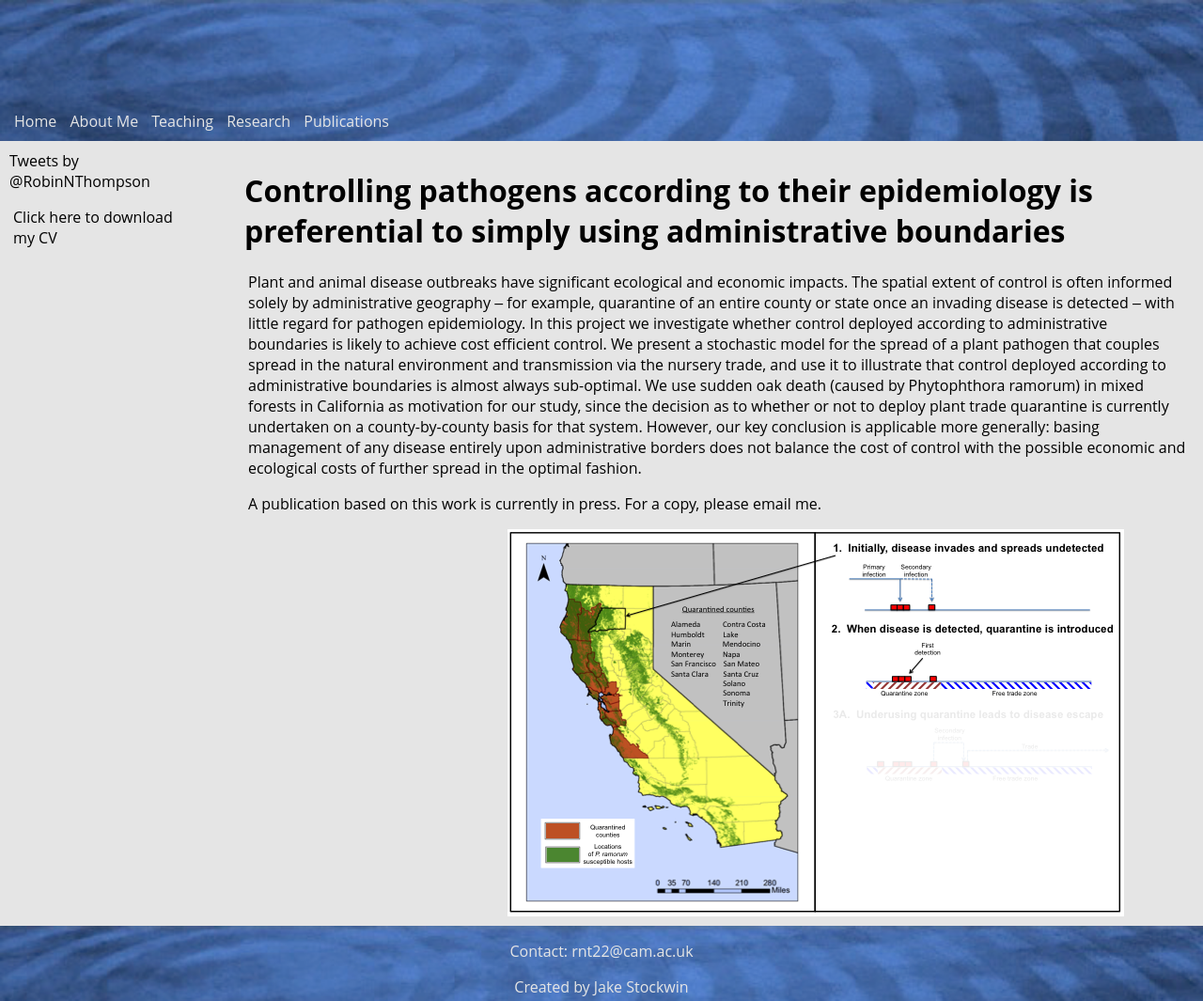
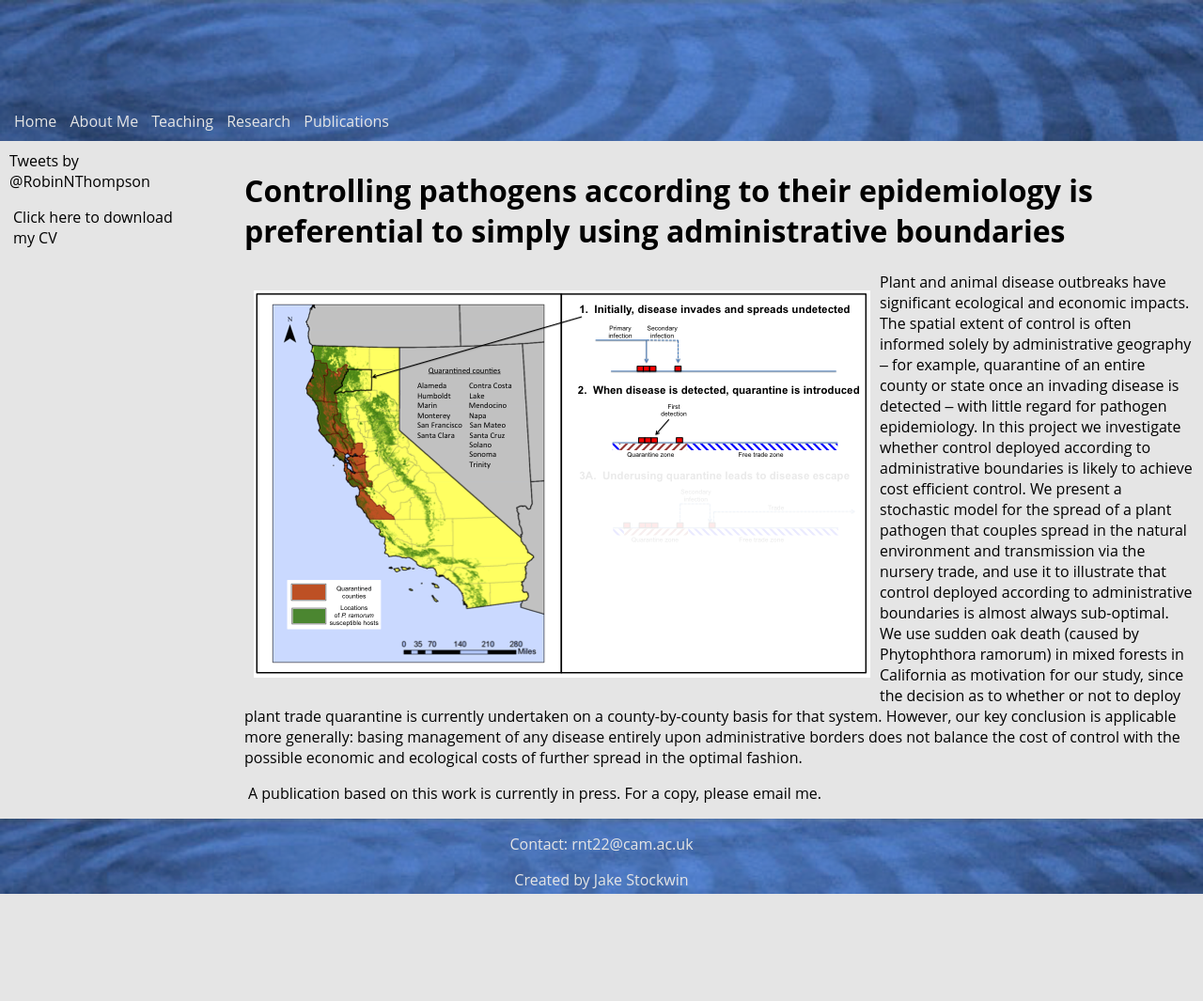
Before and after one commit to robin-thompson/robin-thompson.github.io, a Jekyll site: the page built from _research-projects/003-Controlling-pathogens-according-to-their-epidemiology-is-preferential-to-simply-using-administrative-boundaries.html, in a window 1280 px wide. Shown: the whole page at 94% size. Built offline with Jekyll 4.4.1, drawn with Linux system fonts in a browser that asks for light colours; comment, search, counter and statistics services are not loaded; after the commit the page ends 951 px from its top, so only the background shows below that.

Commit message:
Wrap text around images

```diff
--- a/_research-projects/003-Controlling-pathogens-according-to-their-epidemiology-is-preferential-to-simply-using-administrative-boundaries.html
+++ b/_research-projects/003-Controlling-pathogens-according-to-their-epidemiology-is-preferential-to-simply-using-administrative-boundaries.html
@@ -2,16 +2,15 @@
 title: "Controlling pathogens according to their epidemiology is preferential to simply using administrative boundaries"
 ---
 
-<p> Plant and animal disease outbreaks have significant ecological and economic impacts. The spatial extent of control is often informed solely by administrative geography
+<p>
+  <div id="quarantineAnimation">
+    <img src="/images/quarantineAnimation/quarantine5.png">
+    <img src="/images/quarantineAnimation/quarantine4.png">
+    <img src="/images/quarantineAnimation/quarantine3.png">
+    <img src="/images/quarantineAnimation/quarantine2.png">
+    <img src="/images/quarantineAnimation/quarantine1.png">
+  </div>
+  Plant and animal disease outbreaks have significant ecological and economic impacts. The spatial extent of control is often informed solely by administrative geography
  &#8210 for example, quarantine of an entire county or state once an invading disease is detected &#8210 with little regard for pathogen epidemiology. In this project we investigate whether control deployed according to administrative boundaries is likely to achieve cost efficient control. We present a stochastic model for the spread of a plant pathogen that couples spread in the natural environment and transmission via the nursery trade, and use it to illustrate that control deployed according to administrative boundaries is almost always sub-optimal. We use sudden oak death (caused by Phytophthora ramorum) in mixed forests in California as motivation for our study, since the decision as to whether or not to deploy plant trade quarantine is currently undertaken on a county-by-county basis for that system. However, our key conclusion is applicable more generally: basing management of any disease entirely upon administrative borders does not balance the cost of control with the possible economic and ecological costs of further spread in the optimal fashion. </p>
 
 <p>A publication based on this work is currently in press. For a copy, please email me. </p>
-
-
-<div id="quarantineAnimation">
-  <img src="/images/quarantineAnimation/quarantine5.png">
-  <img src="/images/quarantineAnimation/quarantine4.png">
-  <img src="/images/quarantineAnimation/quarantine3.png">
-  <img src="/images/quarantineAnimation/quarantine2.png">
-  <img src="/images/quarantineAnimation/quarantine1.png">
-</div>
--- a/index.html
+++ b/index.html
@@ -3,7 +3,7 @@ title: Home
 ---
 
 
-<p> I am a postdoctoral research assistant in mathematical epidemiology at the University of Oxford, and a stipendiary lecturer in applied mathematics at Lady Margaret Hall. This website
+<p> <img src="images/robin.jpg" height="600px" style="float: left;">
+I am a postdoctoral research assistant in mathematical epidemiology at the University of Oxford, and a stipendiary lecturer in applied mathematics at Lady Margaret Hall. This website
 contains some information about my research and teaching. If there is anything that you cannot find, or you would like any more information, feel free to email me!
-
-<p> <img src="images/robin.jpg" height="600px">
+</p>
--- a/style.scss
+++ b/style.scss
@@ -56,6 +56,10 @@ ul{
 
 li{
 	padding: 5px;
+}
+
+img{
+	margin: 10px
 }
 
 
@@ -205,9 +209,10 @@ li{
 
 #quarantineAnimation{
 	position:relative;
-  height:412px;
-  width:450px;
+  height:432px;
+  width: 676px;
   margin:10px auto;
+	float: left;
 	img {
 	  position:absolute;
 	  left:0;
```
